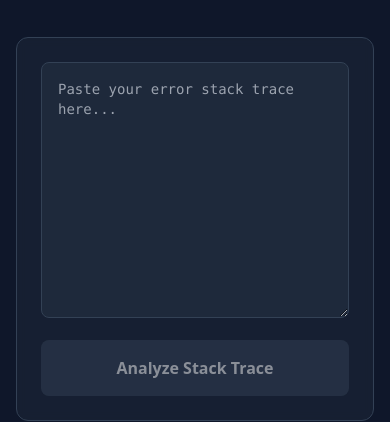
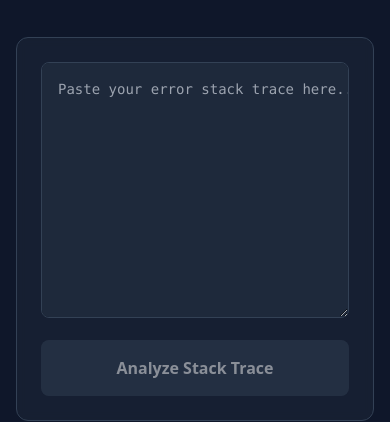
Before and after one commit to danielsamo-se/debugassistant, a React app in the folder frontend/: page / in a window 390 px wide. Shown: the part 304-726 px from the top of the page. Built offline with nearby package versions, Linux system fonts and the light colour scheme; the HTML template or start-up script is replaced by a standard one.

Commit message:
style(ui): adjust mobile layout

```diff
--- a/frontend/package.json
+++ b/frontend/package.json
@@ -19,6 +19,7 @@
   },
   "devDependencies": {
     "@eslint/js": "^9.39.1",
+    "@playwright/test": "^1.57.0",
     "@testing-library/jest-dom": "^6.9.1",
     "@testing-library/react": "^16.3.0",
     "@testing-library/user-event": "^14.6.1",
--- a/frontend/src/components/ResultDisplay.tsx
+++ b/frontend/src/components/ResultDisplay.tsx
@@ -34,7 +34,7 @@ export default function ResultDisplay({ result }: Props): JSX.Element {
             <span className="text-slate-400 text-xs uppercase tracking-wider block mb-1">
               Type
             </span>
-            <strong className="text-red-400 font-mono text-lg break-all">
+            <strong className="text-red-400 font-mono text-lg break-words">
               {result.exceptionType}
             </strong>
           </div>
--- a/frontend/src/components/StackTraceInput.tsx
+++ b/frontend/src/components/StackTraceInput.tsx
@@ -23,8 +23,9 @@ export default function StackTraceInput({ onAnalyze, loading }: Props) {
           onChange={(e) => setLocalTrace(e.target.value)}
           placeholder="Paste your error stack trace here..."
           className="w-full h-64 p-4 bg-slate-800 border border-slate-700 rounded-lg
-                     focus:ring-2 focus:ring-blue-500 focus:border-transparent outline-none
-                     text-slate-300 font-mono text-sm resize-y transition-all"
+           focus:ring-2 focus:ring-blue-500 focus:border-transparent outline-none
+           text-slate-300 font-mono text-sm resize-y transition-all
+           overflow-x-auto whitespace-pre"
           spellCheck={false}
           disabled={loading}
         />
--- a/frontend/src/pages/HistoryPage.tsx
+++ b/frontend/src/pages/HistoryPage.tsx
@@ -96,7 +96,7 @@ export function HistoryPage() {
                 </span>
               </div>
 
-              <pre className="text-slate-300 text-xs font-mono bg-slate-900/50 p-3 rounded-lg border border-slate-700/50 overflow-x-auto">
+              <pre className="text-slate-300 text-xs font-mono bg-slate-900/50 p-3 rounded-lg border border-slate-700/50 overflow-x-auto whitespace-pre">
                 {item.stackTraceSnippet}
               </pre>
             </div>
```
Also changed, not shown: 1 other file (tests, documents, lock files or other folders).
